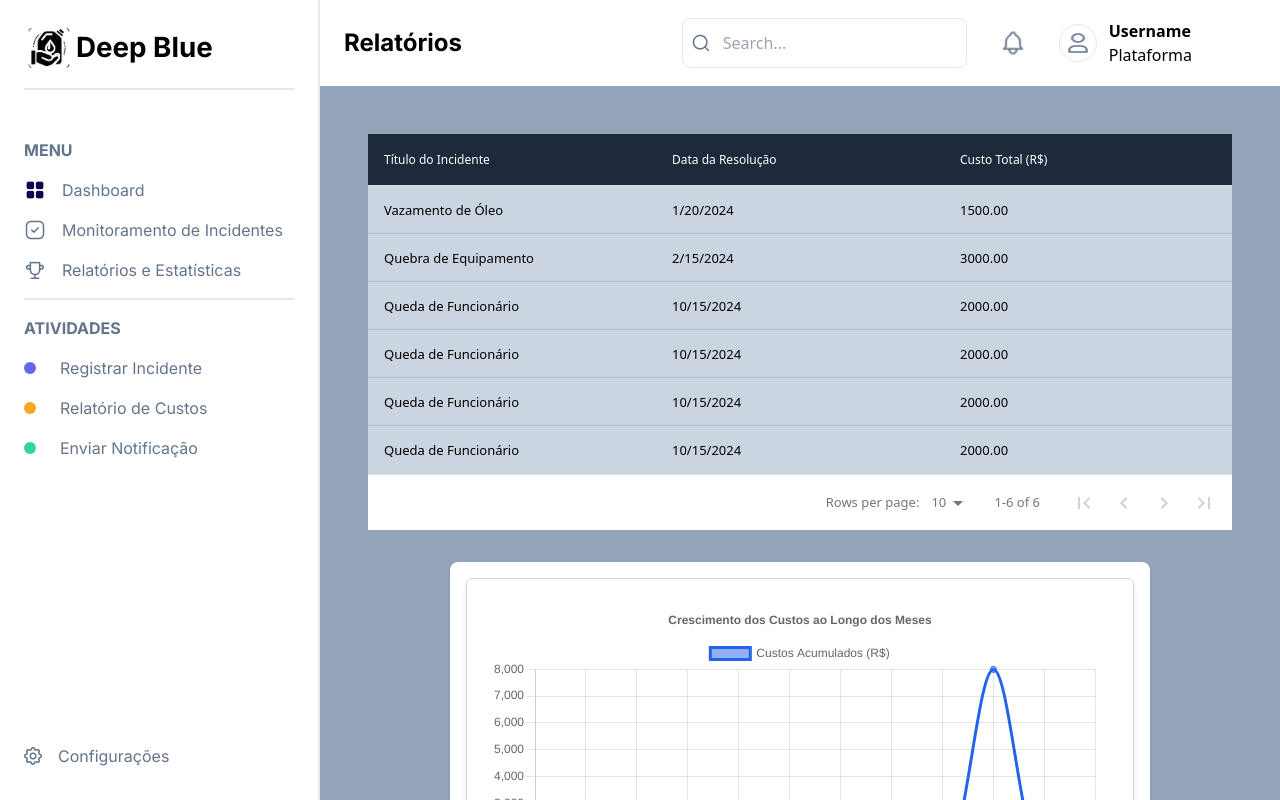
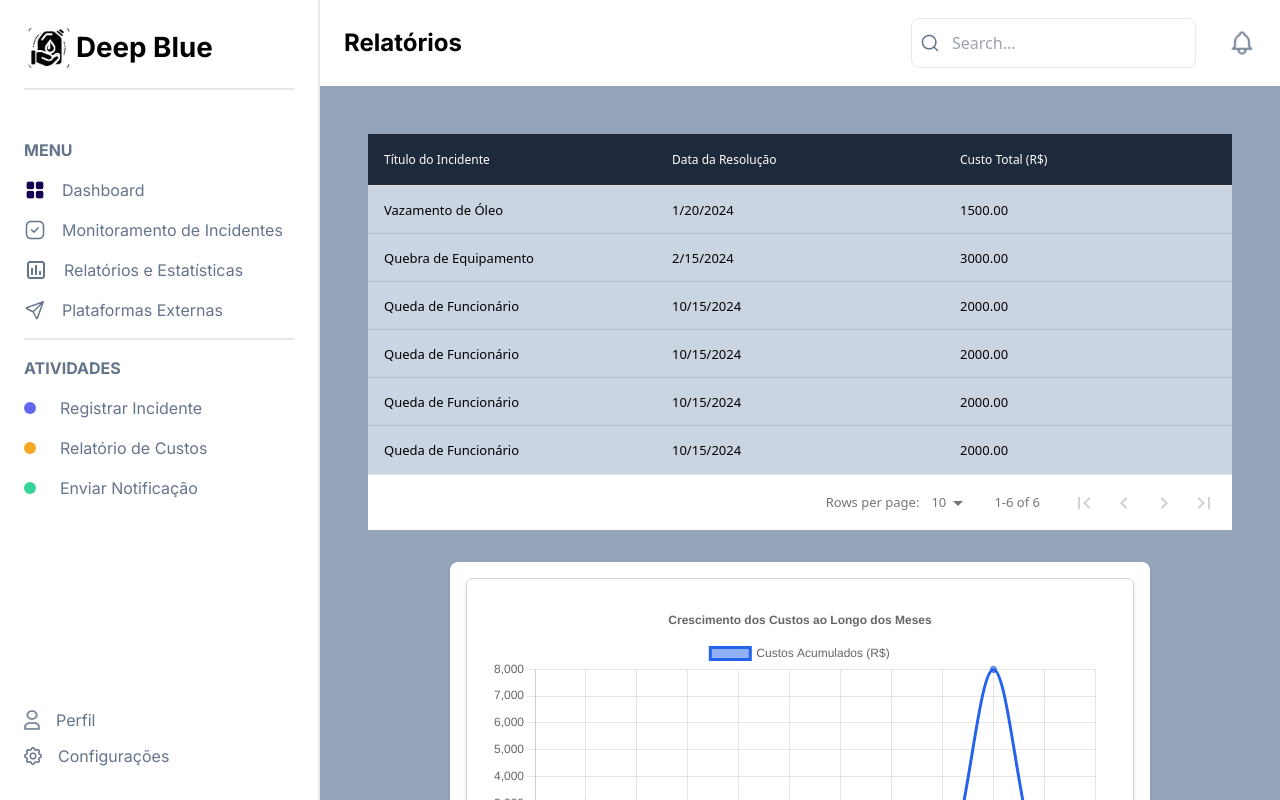
Before and after one commit to briotza/deep-blue, a React (Vite) app: page /relatorios in a window 1280 px wide. Built offline with nearby package versions, Linux system fonts and the light colour scheme.

Commit message:
feat: atualização de ícones e adição de opção na sidebar

```diff
--- a/src/components/dashboard/sidebar.tsx
+++ b/src/components/dashboard/sidebar.tsx
@@ -1,10 +1,13 @@
 import black from '../../assets/black.png'
 import grid from '../../assets/layout-grid.png'
-import message from '../../assets/message-circle.png'
 import square from '../../assets/square.png'
 import trophy from '../../assets/trophy.png'
 import settings from '../../assets/settings.png'
-import { Link,useNavigate } from 'react-router-dom'
+import { Link, useNavigate } from 'react-router-dom'
+import username from '../../assets/username.png'
+import grafico from '../../assets/grafico.png'
+import externo from '../../assets/externo.png'
+
 
 export default function Sidebar() {
     return (
@@ -16,9 +19,10 @@ export default function Sidebar() {
             <div className='p-6 space-y-4'>
                 <div className='flex flex-col border-b-2 space-y-4 items-start pb-4'>
                     <h4 className='font-bold'>MENU</h4>
-                    <Link to="/dashboard" className='flex flex-row items-center'><img src={grid} className='mr-4'/>Dashboard</Link>
+                    <Link to="/dashboard" className='flex flex-row items-center'><img src={grid} className='mr-4' />Dashboard</Link>
                     <Link to="/incidentes" className='flex flex-row items-center'><img src={square} className='mr-4' />Monitoramento de Incidentes</Link>
-                    <Link to="/relatorios" className='flex flex-row items-center'><img src={trophy} className='mr-4' />Relatórios e Estatísticas</Link>
+                    <Link to="/relatorios" className='flex flex-row items-center'><img src={grafico} className='mr-4' />Relatórios e Estatísticas</Link>
+                    <Link to="/externo" className='flex flex-row items-center'><img src={externo} className='mr-4' />Plataformas Externas</Link>
                 </div>
                 <div className='flex flex-col space-y-4 items-start relative'>
                     <div className='flex flex-row'>
@@ -30,6 +34,14 @@ export default function Sidebar() {
 
                 </div>
                 <footer className='absolute bottom-8'>
+                    <div className='flex items-center mb-3'>
+                        <div className='rounded-full'>
+                            <img src={username} className='w-4 h-5 mr-1' />
+                        </div>
+                        <div className='ml-3 pr-16'>
+                            <p className=''>Perfil</p>
+                        </div>
+                    </div>
                     <button className='flex flex-row items-center'><img src={settings} className='mr-4' />Configurações</button>
                 </footer>
             </div>
--- a/src/components/dashboard/topbar.tsx
+++ b/src/components/dashboard/topbar.tsx
@@ -1,6 +1,5 @@
 import search from '../../assets/Search.png'
 import bell from '../../assets/bell.png'
-import username from '../../assets/username.png'
 import { useLocation } from 'react-router-dom'
 
 export default function Topbar() {
@@ -23,14 +22,9 @@ if (location.pathname === '/dashboard') {
                     <img src={search} className='w-5 h-5 mr-2' /><input type="text" placeholder="Search..." className='p-1' />
                 </div>
                 <button><img src={bell} className='w-7 h-7' /></button>
-                <div className='rounded-full border p-2'>
-                    <img src={username} className='w-5 h-5' />
-                </div>
+
             </div>
-            <div className='ml-3 pr-16'>
-                    <p className='font-bold'>Username</p>
-                    <p>Plataforma</p>
-                </div>
+
         </div>
     )
 }
```
Also changed, not shown: src/assets/externo.png (added), src/assets/grafico.png (added).
